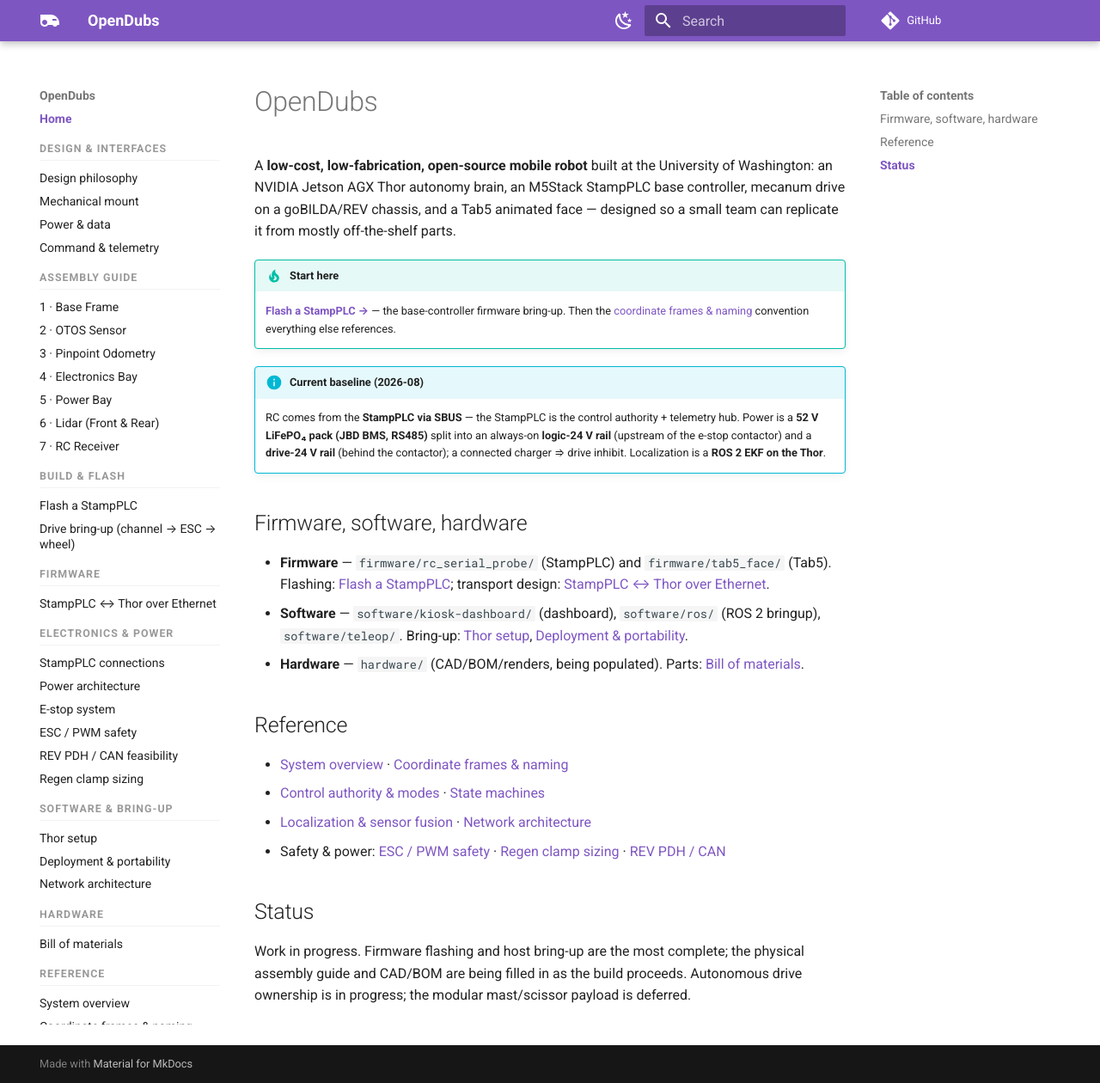
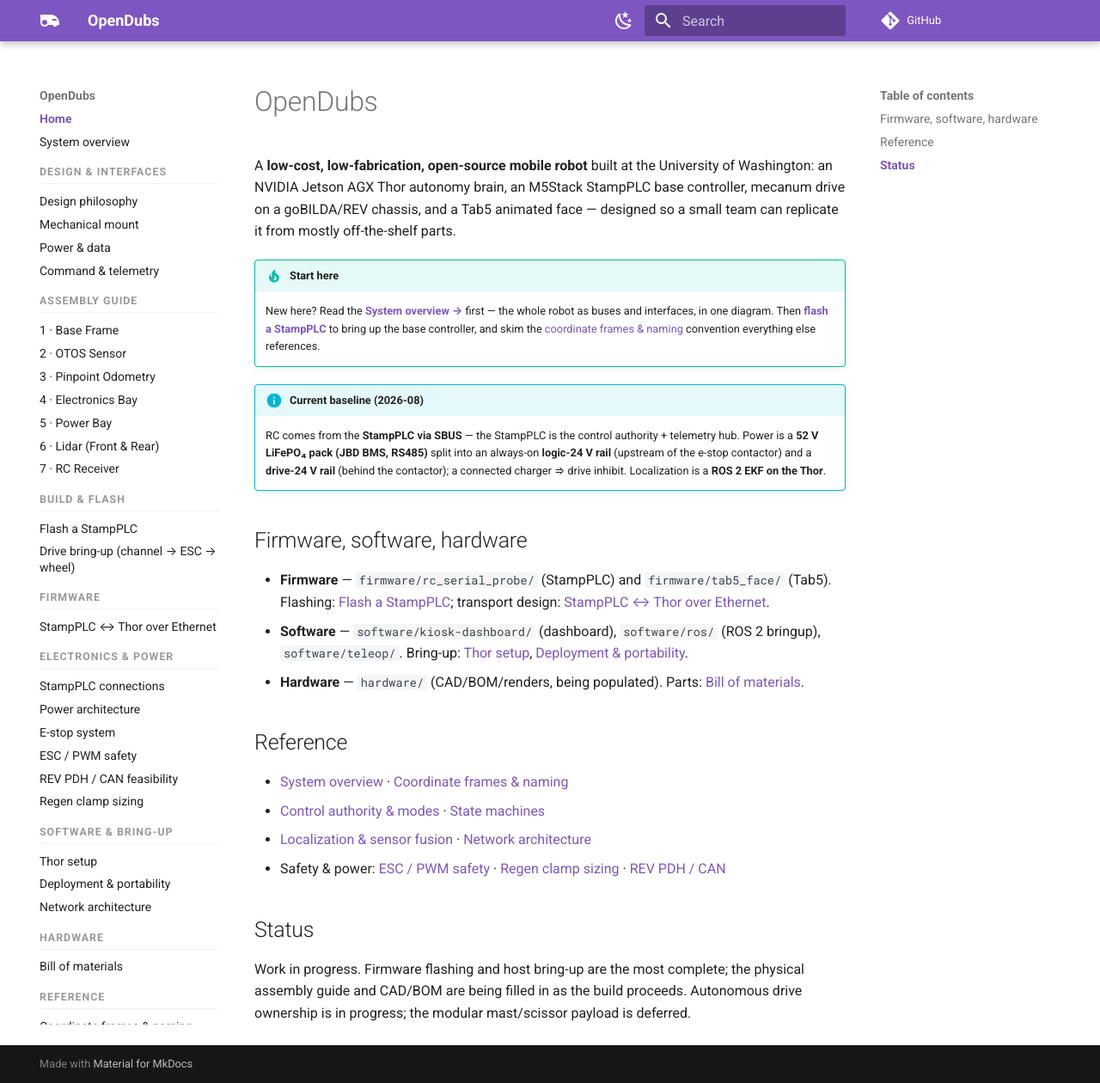
Before and after one commit to UW-Allen-School-Robotics/opendubs, an MkDocs documentation site: the page built from docs/index.md, in a window 1280 px wide and 1260 px high. Shown: the whole window at 86% size. Built offline with MkDocs 1.6.1 and Material for MkDocs 9.7.7, drawn with Linux system fonts in a browser that asks for light colours; comment, search, counter and statistics services are not loaded.

Commit message:
docs: define FSM; surface System overview as an intro page
- state-machines.md: define "finite state machine (FSM)" up front (it was used
  without definition).
- Move System overview out of Reference to a top-level nav slot right after Home,
  and lead the home-page "Start here" with it — it was a buried lede.

Co-Authored-By: Claude Opus 4.8 <noreply@anthropic.com>

```diff
--- a/docs/index.md
+++ b/docs/index.md
@@ -6,8 +6,10 @@ goBILDA/REV chassis, and a Tab5 animated face — designed so a small team can r
 mostly off-the-shelf parts.
 
 !!! tip "Start here"
-    **[Flash a StampPLC →](flashing-stamplc.md)** — the base-controller firmware bring-up. Then the
-    [coordinate frames & naming](naming-frames.md) convention everything else references.
+    New here? Read the **[System overview →](system-overview.md)** first — the whole robot as buses
+    and interfaces, in one diagram. Then **[flash a StampPLC](flashing-stamplc.md)** to bring up the
+    base controller, and skim the [coordinate frames & naming](naming-frames.md) convention
+    everything else references.
 
 !!! info "Current baseline (2026-08)"
     RC comes from the **StampPLC via SBUS** — the StampPLC is the control authority + telemetry hub.
--- a/mkdocs.yml
+++ b/mkdocs.yml
@@ -48,6 +48,7 @@ markdown_extensions:
 
 nav:
   - Home: index.md
+  - System overview: system-overview.md
   - Design & Interfaces:
       - Design philosophy: design-philosophy.md
       - Mechanical mount: interfaces/mechanical-mount.md
@@ -80,7 +81,6 @@ nav:
   - Hardware:
       - Bill of materials: hardware-bom.md
   - Reference:
-      - System overview: system-overview.md
       - Coordinate frames & naming: naming-frames.md
       - State machines: state-machines.md
       - Control authority: control-authority.md
```
Also changed, not shown: docs/state-machines.md (+5 -0 lines).
